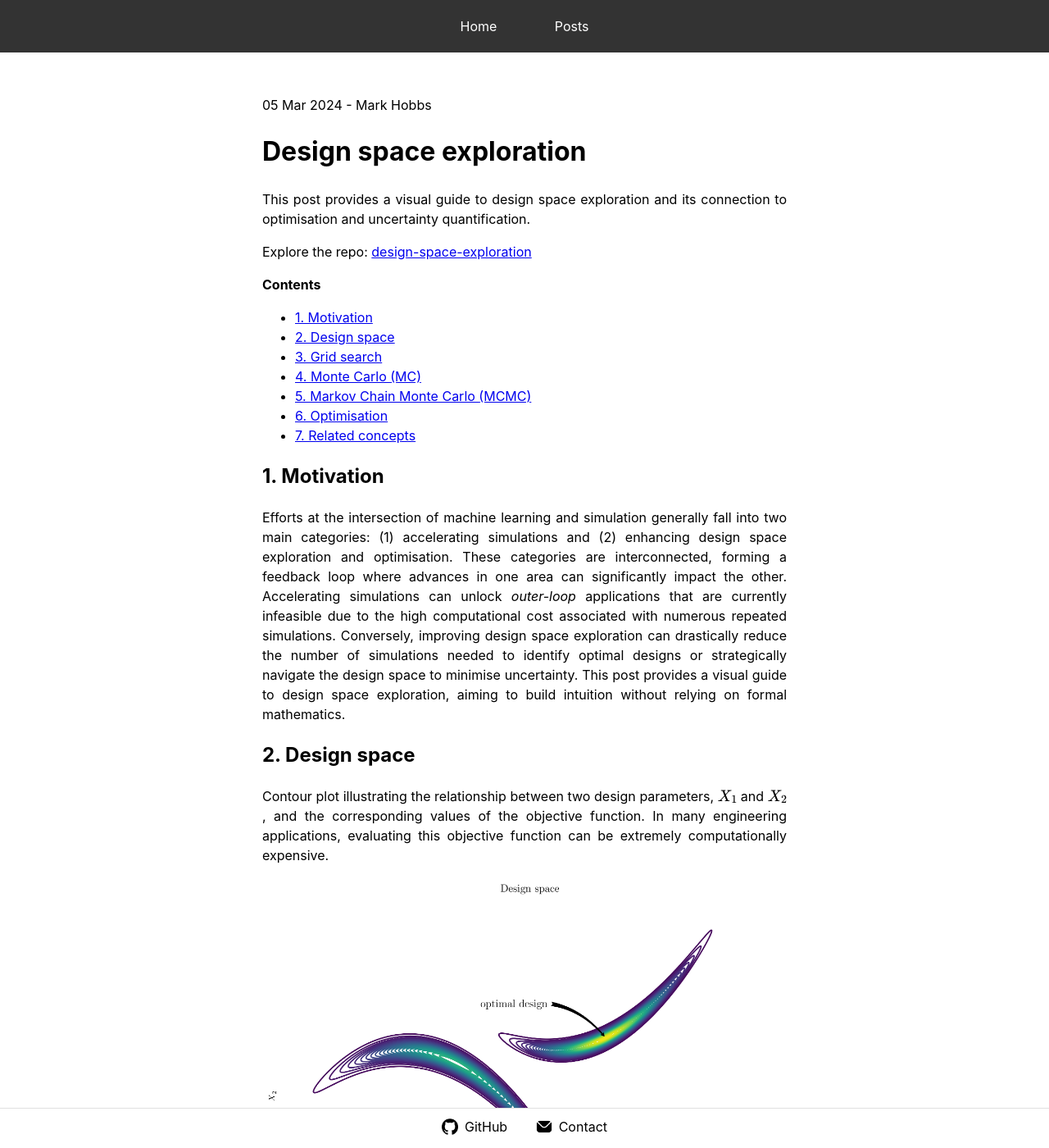
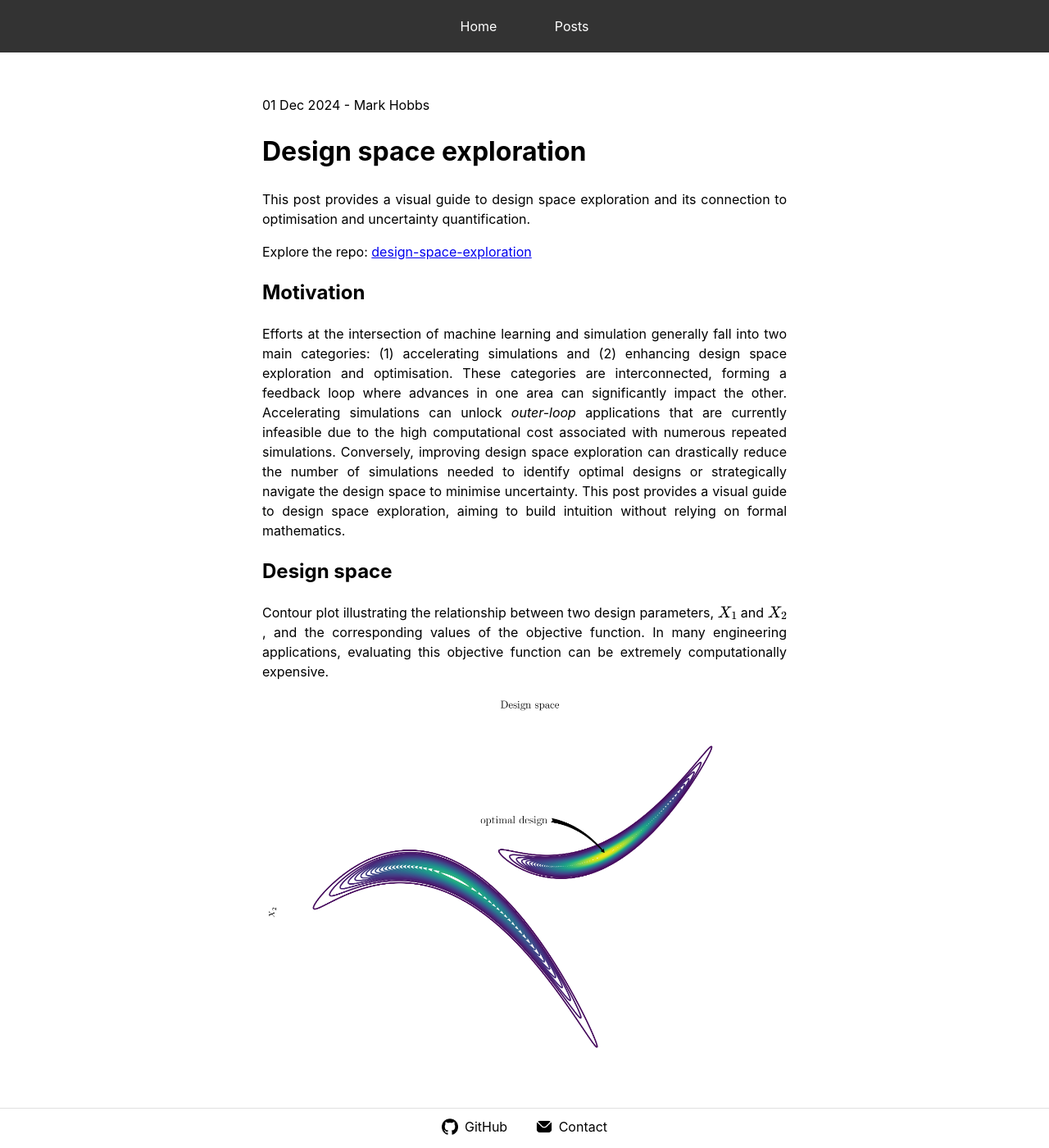
Before and after one commit to mark-hobbs/mark-hobbs.github.io, a Jekyll site: the page built from _posts/2024-12-01-design-space-exploration.md, in a window 1280 px wide and 1400 px high. Shown: the whole window at 82% size. Built offline with Jekyll 4.4.1, drawn with Linux system fonts in a browser that asks for light colours; formulas are drawn with MathJax 3; some of the changed text lies outside the part shown.

Commit message:
Update date

```diff
--- a/_posts/2024-03-05-design-space-exploration.md
+++ b/_posts/2024-12-01-design-space-exploration.md
@@ -8,43 +8,34 @@ This post provides a visual guide to design space exploration and its connection
 
 Explore the repo: [design-space-exploration](https://github.com/mark-hobbs/design-space-exploration)
 
-**Contents**
-- [1. Motivation](#1-motivation)
-- [2. Design space](#2-design-space)
-- [3. Grid search](#3-grid-search)
-- [4. Monte Carlo (MC)](#4-monte-carlo-mc)
-- [5. Markov Chain Monte Carlo (MCMC)](#5-markov-chain-monte-carlo-mcmc)
-- [6. Optimisation](#6-optimisation)
-- [7. Related concepts](#7-related-concepts)
-
-## 1. Motivation
+## Motivation
 
 Efforts at the intersection of machine learning and simulation generally fall into two main categories: (1) accelerating simulations and (2) enhancing design space exploration and optimisation. These categories are interconnected, forming a feedback loop where advances in one area can significantly impact the other. Accelerating simulations can unlock *outer-loop* applications that are currently infeasible due to the high computational cost associated with numerous repeated simulations. Conversely, improving design space exploration can drastically reduce the number of simulations needed to identify optimal designs or strategically navigate the design space to minimise uncertainty. This post provides a visual guide to design space exploration, aiming to build intuition without relying on formal mathematics.
 
-## 2. Design space
+## Design space
 
 Contour plot illustrating the relationship between two design parameters, $X_1$ and $X_2$, and the corresponding values of the objective function. In many engineering applications, evaluating this objective function can be extremely computationally expensive.
 
 ![](/assets/images/design-space.png)
 
-## 3. Grid search
+## Grid search
 
 Each point represents a single run of a computationally expensive simulation
 
 ![](/assets/images/grid-search.png)
 
-## 4. Monte Carlo (MC)
+## Monte Carlo (MC)
 
 ![](/assets/images/monte-carlo.png)
 
-## 5. Markov Chain Monte Carlo (MCMC)
+## Markov Chain Monte Carlo (MCMC)
 
 MCMC samplers systematically sample the design space in a way that favours regions with higher probability or likelihood, effectively focusing the exploration on the most probable designs. This approach is particularly useful when the goal is to understand the distribution of optimal solutions or identify regions of the design space that meet specific criteria, rather than exhaustively searching all possibilities.
 
 ![](/assets/images/mcmc.png)
 ![](/assets/images/mcmc-animation.gif)
 
-## 6. Optimisation
+## Optimisation
 
 The primary goal of optimisation is to find the best solution(s) according to specific objective criteria. The process inherently involves exploring the design space to identify regions that offer optimal performance. Techniques such as gradient-based optimisation, genetic algorithms, or Bayesian optimisation navigate the design space by sampling points, evaluating their performance, and iteratively refining the search. Thus, optimisation not only seeks the best designs but also contributes to understanding the structure and characteristics of the design space.
 
@@ -55,7 +46,3 @@ The primary goal of optimisation is to find the best solution(s) according to sp
 **Genetic algorithm**
 
 ![](/assets/images/genetic-algorithm.gif)
-
-## 7. Related concepts
-
-Generative models aim to infer the underlying distribution from which observed data is generated.
```
